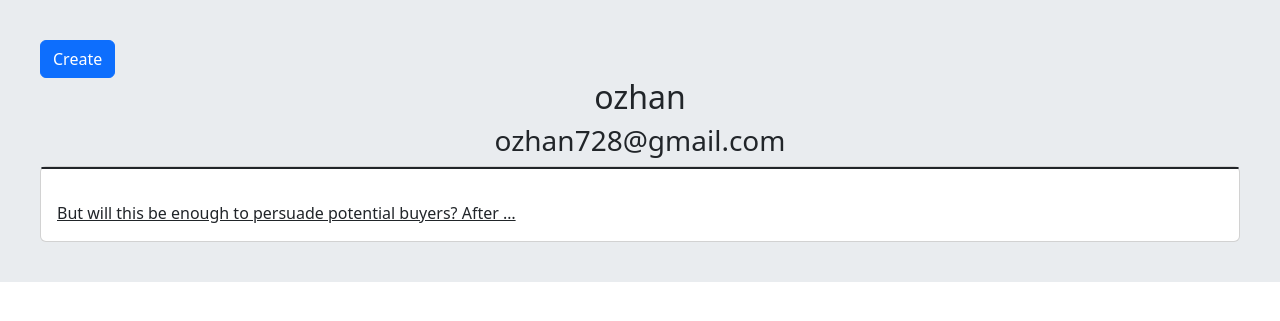
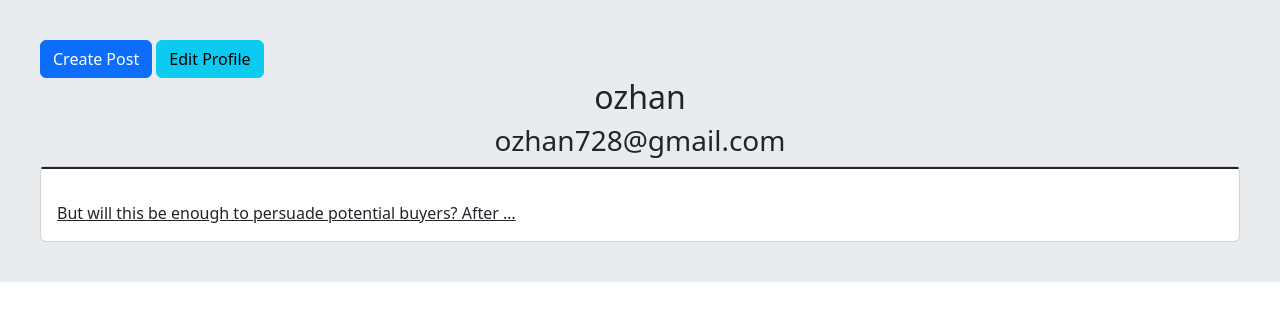
Before and after one commit to ozhan728/scoialmediatest, a Django app: page /account/profile/1/ in a window 1280 px wide. Shown: the part 56-377 px from the top of the page. Run offline with Django 5.2, Linux system fonts and the light colour scheme; a user stored in the database is signed in; data comes from the database, SQL or seed files in the repository; both versions use the stored data as it was after the commit.

Commit message:
implemented user profile

```diff
--- a/account/templates/account/profile.html
+++ b/account/templates/account/profile.html
@@ -4,7 +4,8 @@
 
     {% if request.user.id == user.id %}
 
-        <a href="{% url 'home:post_create' %}" class="btn btn-primary" > Create </a>
+        <a href="{% url 'home:post_create' %}" class="btn btn-primary" > Create Post </a>
+        <a href="{% url 'account:edit_user' %}" class="btn btn-info" > Edit Profile </a>
 
     {% endif %}
 
--- a/account/urls.py
+++ b/account/urls.py
@@ -14,5 +14,6 @@ urlpatterns = [
     path('confirm/complete/',views.UserPasswordResetCompleteView.as_view(),name='password_reset_complete'),
     path('follow/<int:user_id>/',views.UserFollowView.as_view(),name='user_follow'),
     path('unfollow/<int:user_id>/',views.UserUnfollowView.as_view(),name='user_unfollow'),
+    path('edit_user/',views.EditUserView.as_view(),name='edit_user')
 
 ]
--- a/account/views.py
+++ b/account/views.py
@@ -1,6 +1,6 @@
 from django.shortcuts import render, redirect, get_object_or_404
 from django.views import View
-from .forms import UserRegistrationForm, UserLoginForm
+from .forms import UserRegistrationForm, UserLoginForm , EditUserForm
 from django.contrib.auth.models import User
 from django.contrib import messages
 from django.contrib.auth import authenticate, login, logout
@@ -130,3 +130,18 @@ class UserUnfollowView(LoginRequiredMixin, View):
         else :
             messages.error(request, 'you are not following this user', 'danger')
         return redirect('account:user_profile', user.id )
+
+
+class EditUserView(LoginRequiredMixin,View):
+    form_class = EditUserForm
+    def get(self,request):
+        form = self.form_class(instance=request.user.profile,initial={'email':request.user.email})
+        return render(request,'account/edit_profile.html',{'form':form})
+    def post(self,request):
+        form = self.form_class(request.POST,instance=request.user.profile)
+        if form.is_valid():
+            form.save()
+            request.user.email = form.cleaned_data['email']
+            request.user.save()
+            messages.success(request, 'profile edited successfully', 'success')
+        return redirect('account:user_profile',request.user.id)
```
Also changed, not shown: account/forms.py (+8 -0 lines), account/templates/account/edit_profile.html (added, +13 -0 lines), db.sqlite3.
